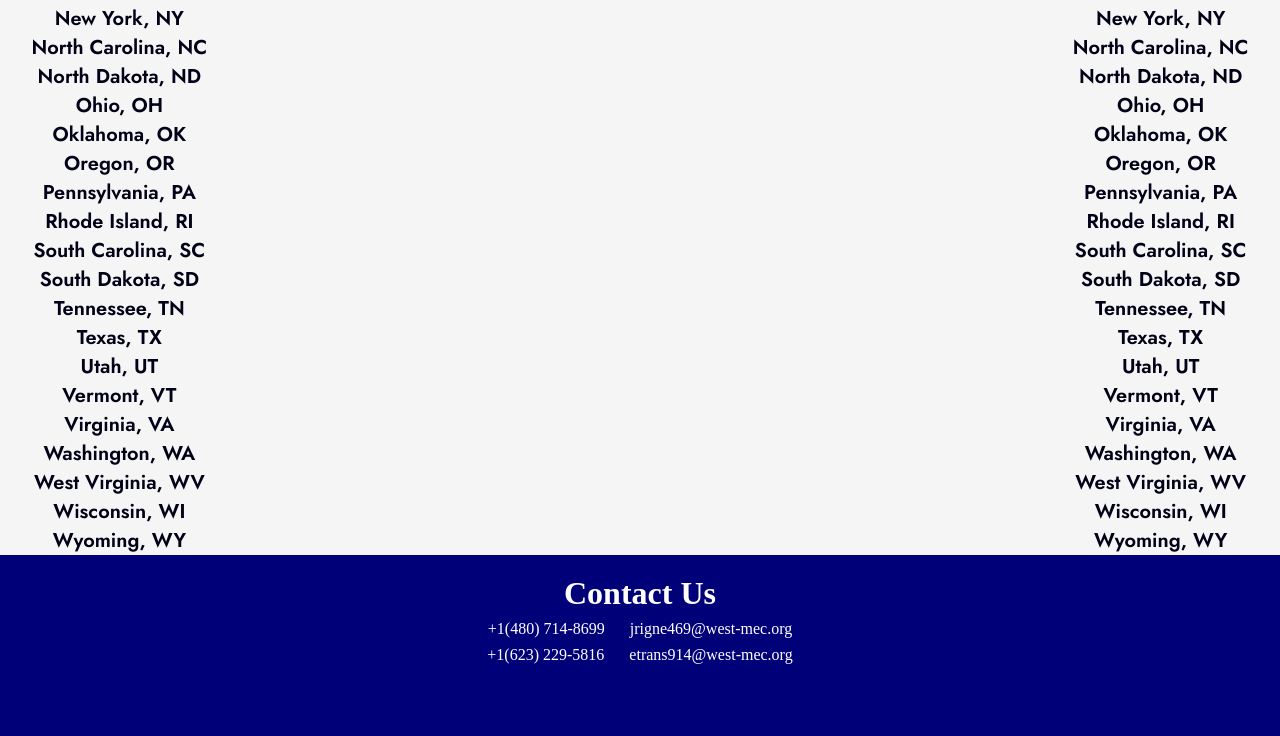
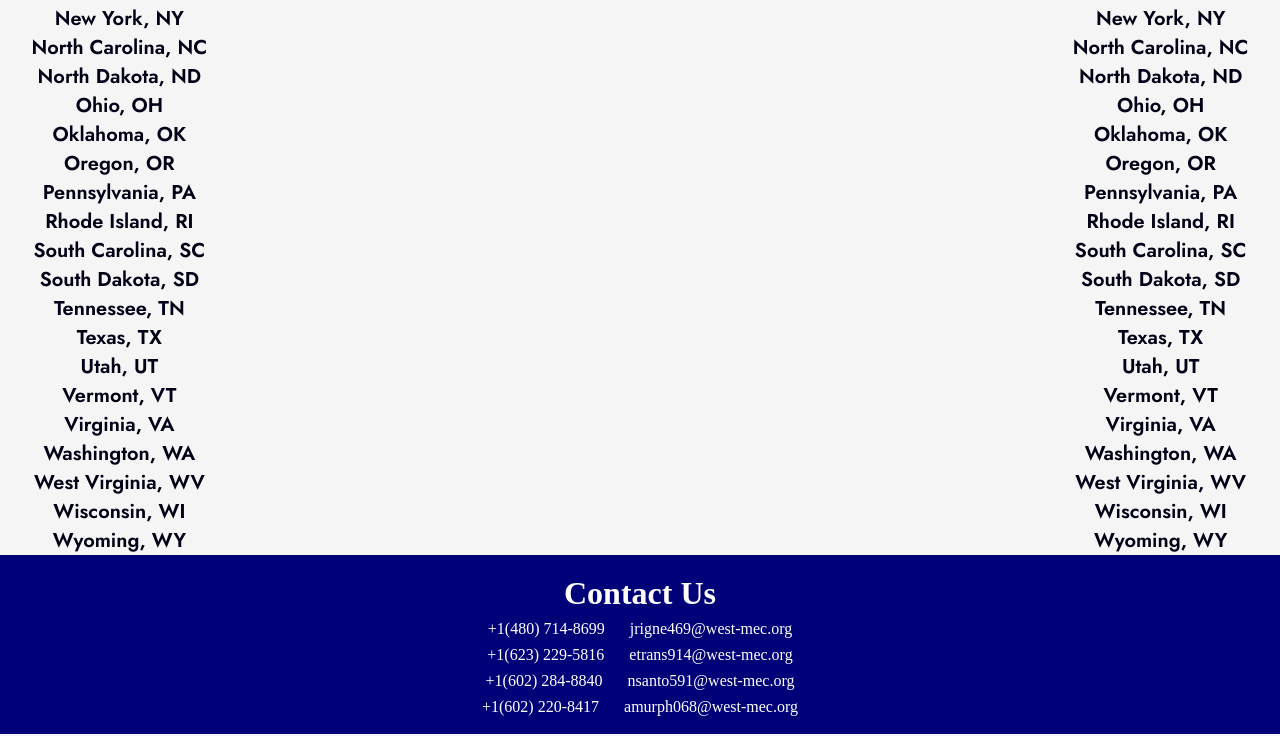
Before and after one commit to JRigney6993-coder/State-Analytics, a plain HTML site: page pages/comparator/compare.html in a window 1280 px wide. Shown: the part 1075-1811 px from the top of the page. Drawn offline with Linux system fonts and the light colour scheme; a web font is replaced by a local one.

Commit message:
Completed footer
added all of the information for the footer on both pages of the website

```diff
--- a/pages/comparator/compare.html
+++ b/pages/comparator/compare.html
@@ -395,9 +395,22 @@
                 etrans914@west-mec.org
             </span>
         </div>
-        <br>
-        <br>
-        <br>
+        <div class="contactUsContainer">
+            <span class="footerPhoneNumber">
+                +1(602) 284-8840
+            </span>
+            <span class="footerEmail">
+                nsanto591@west-mec.org
+            </span>
+        </div>
+        <div class="contactUsContainer">
+            <span class="footerPhoneNumber">
+                +1(602) 220-8417
+            </span>
+            <span class="footerEmail">
+                amurph068@west-mec.org
+            </span>
+        </div>
         <br>
     </footer>
     <script>
```
Also changed, not shown: pages/login/index.html (+16 -3 lines).
